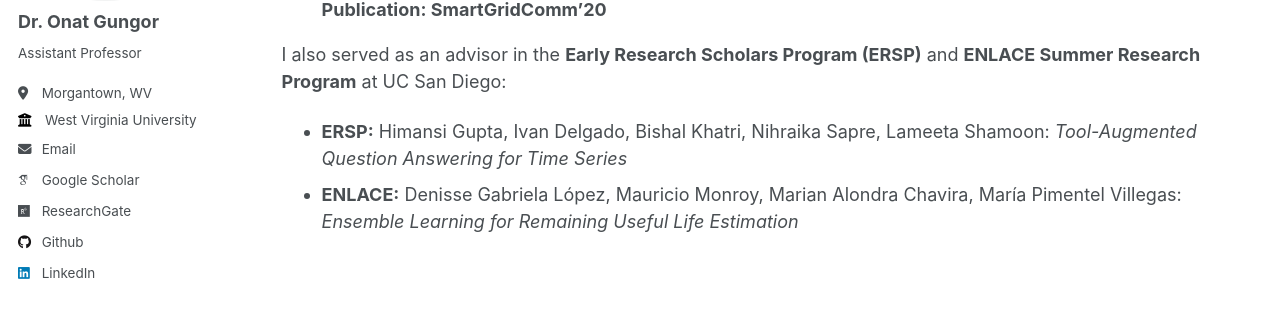
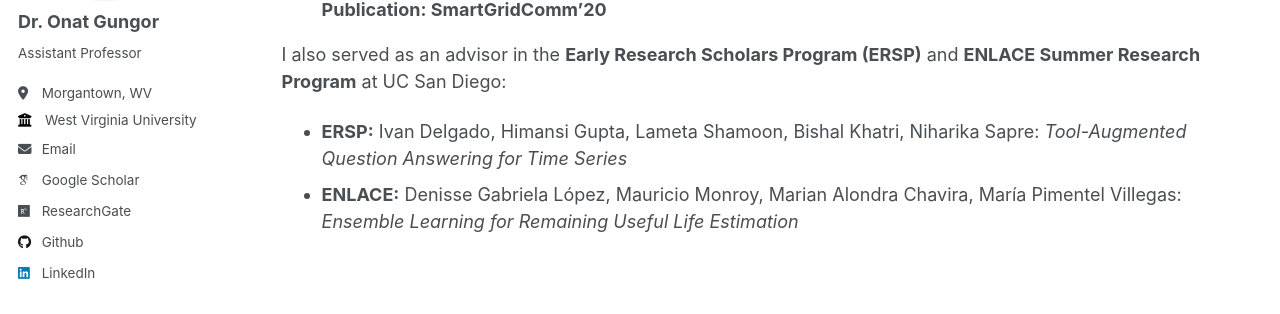
Before and after one commit to onatucsd/onatucsd.github.io, a Jekyll site: the page built from _pages/mentoring.md, in a window 1280 px wide and 900 px high, scrolled down 882 px. Shown: the part 239-553 px from the top of the window. Built offline with Jekyll 4.4.1, drawn with Linux system fonts in a browser that asks for light colours; some web fonts are replaced.

Commit message:
Update mentoring.md

```diff
--- a/_pages/mentoring.md
+++ b/_pages/mentoring.md
@@ -29,5 +29,5 @@ In the past, I had the opportunity to work with these students:
 * Jake Garnier (BS): Lightweight Ensemble Learner for Medium-term Electricity Consumption Prediction; **Publication: SmartGridComm'20**
 
 I also served as an advisor in the **Early Research Scholars Program (ERSP)** and **ENLACE Summer Research Program** at UC San Diego:
-* **ERSP:** Himansi Gupta, Ivan Delgado, Bishal Khatri, Nihraika Sapre, Lameeta Shamoon: *Tool-Augmented Question Answering for Time Series*
+* **ERSP:** Ivan Delgado, Himansi Gupta, Lameta Shamoon, Bishal Khatri, Niharika Sapre: *Tool-Augmented Question Answering for Time Series*
 * **ENLACE:** Denisse Gabriela López, Mauricio Monroy, Marian Alondra Chavira, María Pimentel Villegas: *Ensemble Learning for Remaining Useful Life Estimation*
```
